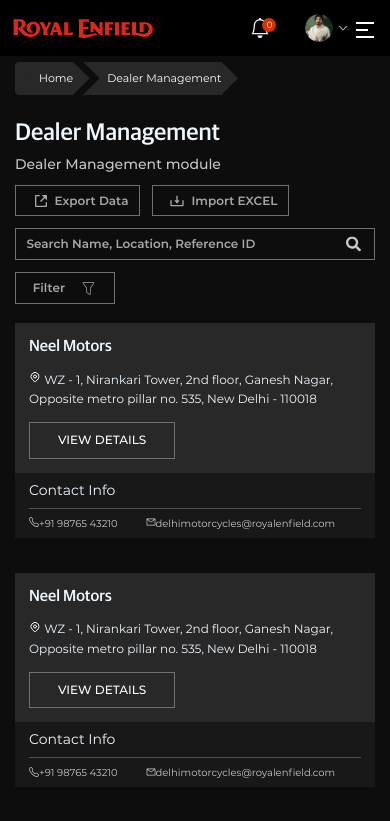
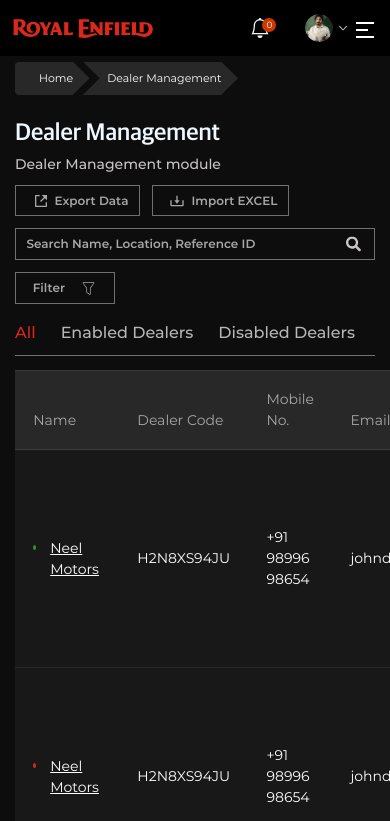
Before and after one commit to nakulsharma95/re-vintage-dashboard-dummy, a Next.js app: page /dealer-management in a window 390 px wide. Shown: the top 821 px of the page. Built offline with nearby package versions, Linux system fonts and the light colour scheme.

Commit message:
fix: moblie view ui

```diff
--- a/components/escalation/escalationCard/index.jsx
+++ b/components/escalation/escalationCard/index.jsx
@@ -28,7 +28,9 @@ function EscalationCard(props) {
 
           <div className={`${style.escalationCard_topCol}`}>
             <div className="d-flex align-items-center">
-              <div className="status-circle danger me-2" />
+              <div
+                className={`${style.statusCircle} status-circle danger me-2 `}
+              />
               <h6>
                 Status:<span> {props.status}</span>
               </h6>
--- a/pages/dealer-management/index.jsx
+++ b/pages/dealer-management/index.jsx
@@ -9,42 +9,42 @@ import OutlineButton from '../../components/common/buttons/OutlineButton';
 import DealerTable from '../../components/dealer-management/dealerTable';
 import FilterButton from '../../components/common/filterButton';
 import EmptyState from '../../components/emptyState';
-import MobileDealerCard from '../../components/dealer-management/mobileDealerCard';
-import styles from './style.module.scss';
-import useMediaQuery from '../../components/common/useMedia';
+// import MobileDealerCard from '../../components/dealer-management/mobileDealerCard';
+// import styles from './style.module.scss';
+// import useMediaQuery from '../../components/common/useMedia';
 
 function DealerManagement() {
-  const isSmallScreen = useMediaQuery(767);
-  const mobileDealerCard = [
-    {
-      title: 'Neel Motors',
-      location:
-        'WZ - 1, Nirankari Tower, 2nd floor, Ganesh Nagar, Opposite metro pillar no. 535, New Delhi - 110018',
-      mobile: '+91 98765 43210',
-      email: 'delhimotorcycles@royalenfield.com',
-    },
-    {
-      title: 'Neel Motors',
-      location:
-        'WZ - 1, Nirankari Tower, 2nd floor, Ganesh Nagar, Opposite metro pillar no. 535, New Delhi - 110018',
-      mobile: '+91 98765 43210',
-      email: 'delhimotorcycles@royalenfield.com',
-    },
-    {
-      title: 'Neel Motors',
-      location:
-        'WZ - 1, Nirankari Tower, 2nd floor, Ganesh Nagar, Opposite metro pillar no. 535, New Delhi - 110018',
-      mobile: '+91 98765 43210',
-      email: 'delhimotorcycles@royalenfield.com',
-    },
-    {
-      title: 'Neel Motors',
-      location:
-        'WZ - 1, Nirankari Tower, 2nd floor, Ganesh Nagar, Opposite metro pillar no. 535, New Delhi - 110018',
-      mobile: '+91 98765 43210',
-      email: 'delhimotorcycles@royalenfield.com',
-    },
-  ];
+  // const isSmallScreen = useMediaQuery(767);
+  // const mobileDealerCard = [
+  //   {
+  //     title: 'Neel Motors',
+  //     location:
+  //       'WZ - 1, Nirankari Tower, 2nd floor, Ganesh Nagar, Opposite metro pillar no. 535, New Delhi - 110018',
+  //     mobile: '+91 98765 43210',
+  //     email: 'delhimotorcycles@royalenfield.com',
+  //   },
+  //   {
+  //     title: 'Neel Motors',
+  //     location:
+  //       'WZ - 1, Nirankari Tower, 2nd floor, Ganesh Nagar, Opposite metro pillar no. 535, New Delhi - 110018',
+  //     mobile: '+91 98765 43210',
+  //     email: 'delhimotorcycles@royalenfield.com',
+  //   },
+  //   {
+  //     title: 'Neel Motors',
+  //     location:
+  //       'WZ - 1, Nirankari Tower, 2nd floor, Ganesh Nagar, Opposite metro pillar no. 535, New Delhi - 110018',
+  //     mobile: '+91 98765 43210',
+  //     email: 'delhimotorcycles@royalenfield.com',
+  //   },
+  //   {
+  //     title: 'Neel Motors',
+  //     location:
+  //       'WZ - 1, Nirankari Tower, 2nd floor, Ganesh Nagar, Opposite metro pillar no. 535, New Delhi - 110018',
+  //     mobile: '+91 98765 43210',
+  //     email: 'delhimotorcycles@royalenfield.com',
+  //   },
+  // ];
   return (
     <div>
       <Breadcrumb title="Dealer Management" />
@@ -59,7 +59,7 @@ function DealerManagement() {
         <FilterButton />
       </HeaderPrimary>
 
-      {isSmallScreen ? (
+      {/* {isSmallScreen ? (
         <div className={styles.mobileDealerCard}>
           {mobileDealerCard.map((item) => (
             <MobileDealerCard
@@ -95,7 +95,31 @@ function DealerManagement() {
             </Tab>
           </Tabs>
         </div>
-      )}
+      )} */}
+      <div className="custom-tab-style">
+        <Tabs
+          className="mb-3"
+          defaultActiveKey="title1"
+          id="uncontrolled-tab-example"
+          tabClassName="custom-tab-nav"
+        >
+          <Tab eventKey="title1" title="All">
+            <DealerTable />
+          </Tab>
+          <Tab eventKey="title2" title="Enabled Dealers">
+            <EmptyState
+              title="No Result Found!"
+              description="we couldn find what you searched for try something again."
+            />
+          </Tab>
+          <Tab eventKey="title3" title="Disabled Dealers">
+            <EmptyState
+              title="No Result Found!"
+              description="we couldn find what you searched for try something again."
+            />
+          </Tab>
+        </Tabs>
+      </div>
     </div>
   );
 }
```
Also changed, not shown: components/escalation/escalationCard/style.module.scss (+36 -6 lines).
